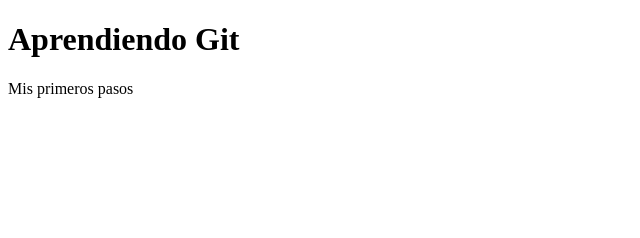
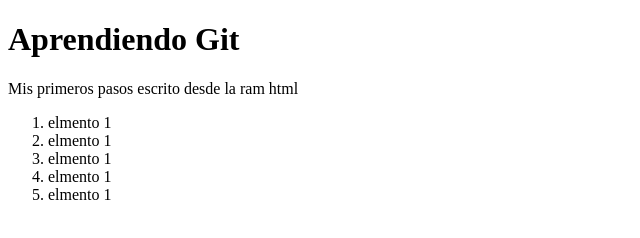
Before and after one commit to NancyMayek/youtube-git, a plain HTML site: page index.html in a window 1280 px wide. Shown: the whole page, without its empty margins (0-640 px from the left). Drawn offline with Linux system fonts and the light colour scheme.

Commit message:
agregando index.js al index.html

```diff
--- a/index.html
+++ b/index.html
@@ -8,6 +8,14 @@
 </head>
 <body>
     <h1>Aprendiendo Git</h1>
-    <p>Mis primeros pasos</p>
+    <p>Mis primeros pasos escrito desde la ram html</p>
+    <ol>
+        <li>elmento 1</li>
+        <li>elmento 1</li>
+        <li>elmento 1</li>
+        <li>elmento 1</li>
+        <li>elmento 1</li>
+    </ol>
+    <script src="index.js"></script>
 </body>
 </html>
```
